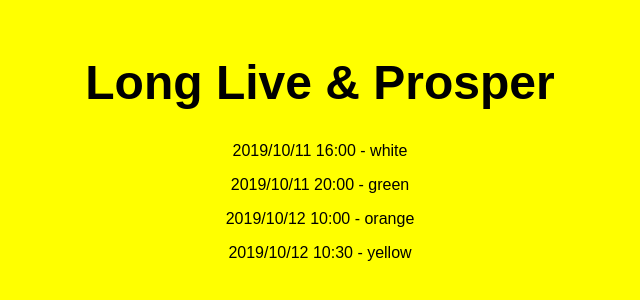
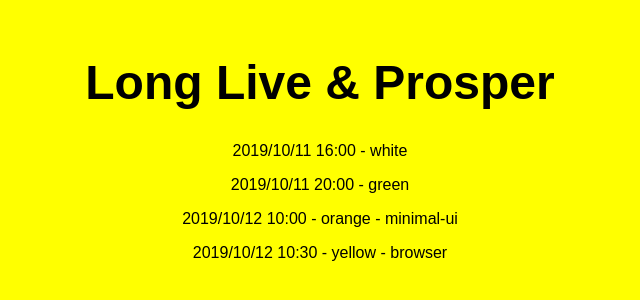
Before and after one commit to kylereese2019/kylereese2019.github.io, a plain HTML site: page index.html in a window 1280 px wide. Shown: the part 250-550 px from the top of the page, without its empty margins (320-960 px from the left). Drawn offline with Linux system fonts and the light colour scheme.

Commit message:
Update index.html

```diff
--- a/index.html
+++ b/index.html
@@ -24,8 +24,8 @@
     <h1 class="title">Long Live & Prosper</h1>
     <p>2019/10/11 16:00 - white</p>
     <p>2019/10/11 20:00 - green</p>
-    <p>2019/10/12 10:00 - orange</p>
-    <p>2019/10/12 10:30 - yellow</p>
+    <p>2019/10/12 10:00 - orange - minimal-ui</p>
+    <p>2019/10/12 10:30 - yellow - browser</p>
   </div>
 
   <script src="js/main.js"></script>
```
